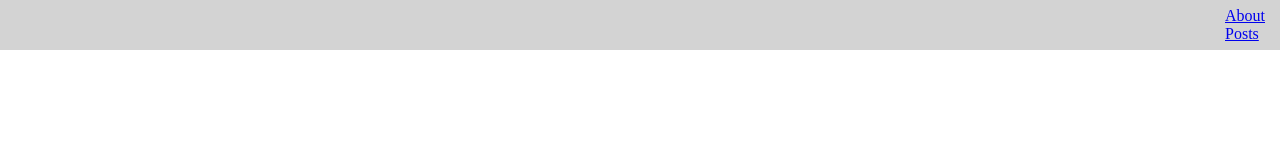
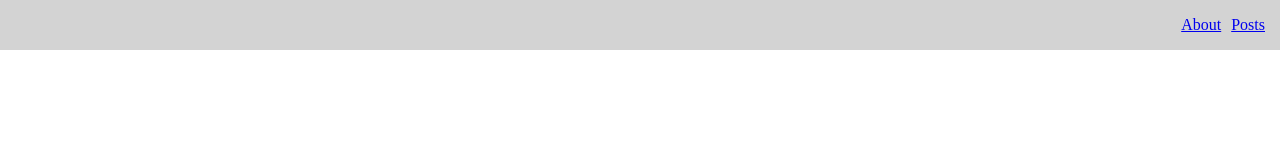
Before and after one commit to nikolay-evsevitskiy/learn-react-ulbiTV, a React (Create React App) app: page / in a window 1280 px wide. Shown: the top 160 px of the page. Built offline with nearby package versions, Linux system fonts and the light colour scheme.

Commit message:
change style in NavBar.jsx

```diff
--- a/src/components/UI/navbar/NavBar.jsx
+++ b/src/components/UI/navbar/NavBar.jsx
@@ -6,8 +6,9 @@ const NavBar = () => {
     return (
         <div className={style.navbar}>
             <div className={style.navbarItem}>
-                <Link to="/about">About</Link>
-                <br/>
+                <Link to="/about">About </Link>
+            </div>
+            <div className={style.navbarItem}>
                 <Link to="/posts">Posts</Link>
             </div>
         </div>
--- a/src/components/UI/navbar/Navbar.module.css
+++ b/src/components/UI/navbar/Navbar.module.css
@@ -3,10 +3,12 @@
     width: 100%;
     display: flex;
     align-items: center;
+    justify-content: flex-end;
     padding: 0 15px;
     background-color: lightgray;
+
 }
 
 .navbarItem {
-    margin-left: auto;
+    margin-left: 10px;
 }
```
